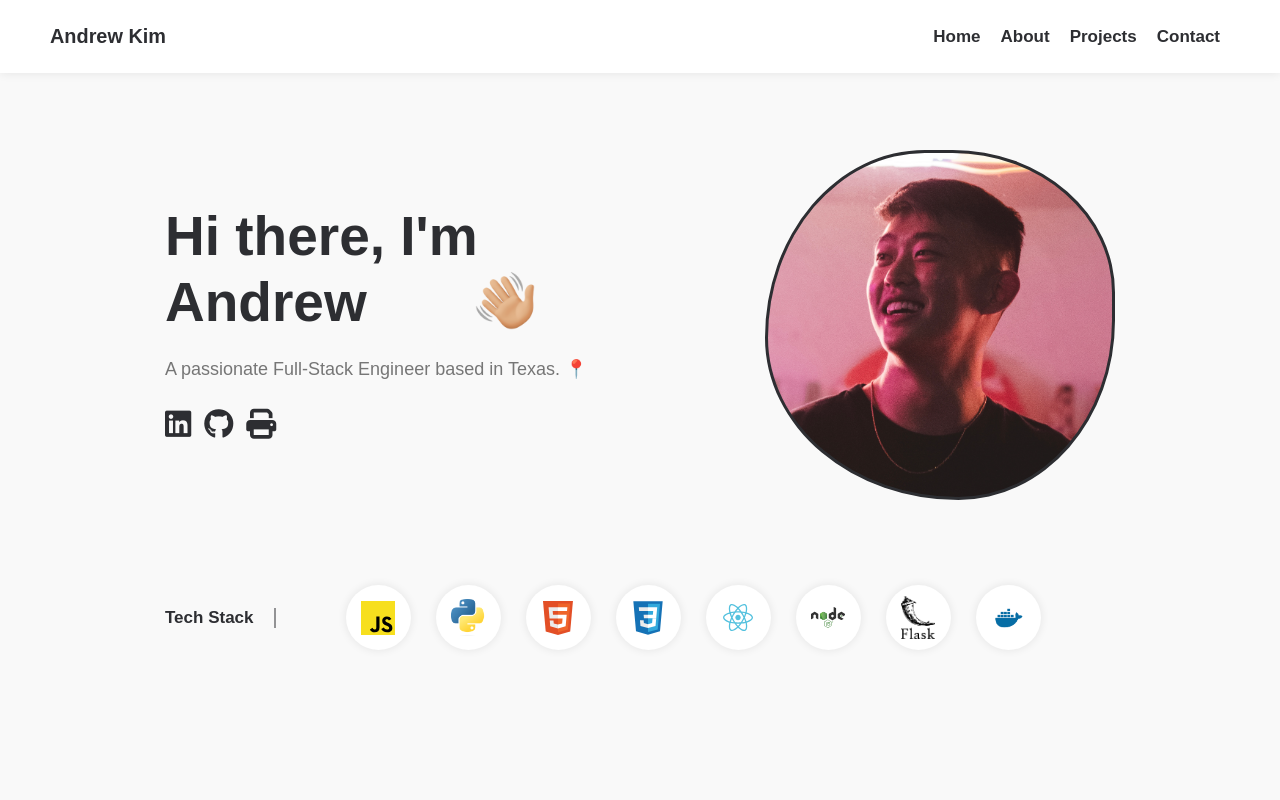
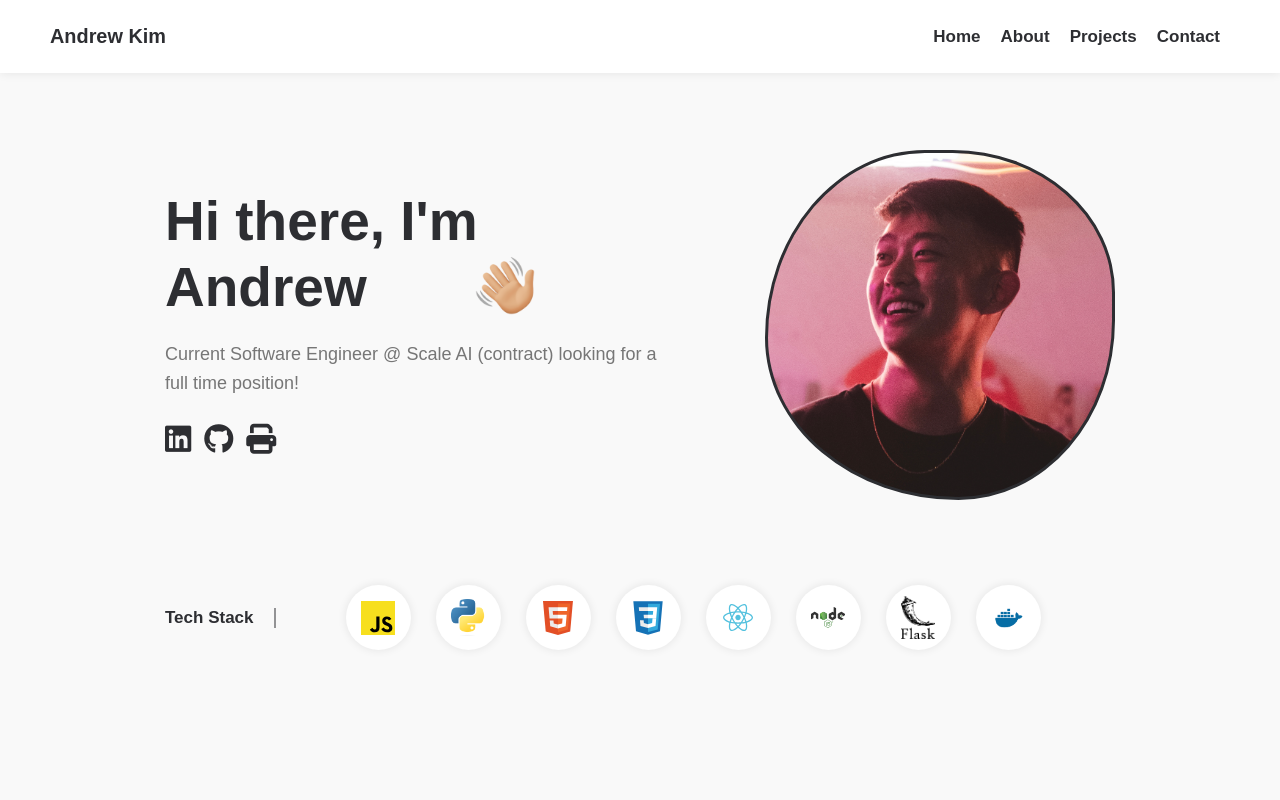
Before and after one commit to adotk24/portfolio, a React (Create React App) app: page / in a window 1280 px wide. Shown: the top 800 px of the page. Built offline with nearby package versions, Linux system fonts and the light colour scheme.

Commit message:
changed intro

```diff
--- a/src/components/Hero.jsx
+++ b/src/components/Hero.jsx
@@ -20,9 +20,9 @@ function Hero() {
               <div className="hero-text">
                 <h1>Hi there, I'm Andrew</h1>
                 <img src={Waving} alt="waving_hand" />
+
                 <p>
-                  A passionate Full-Stack
-                  Engineer based in Texas. 📍
+                  Current Software Engineer @ Scale AI (contract) looking for a full time position!
                 </p>
                 <span>
                   <a
```
